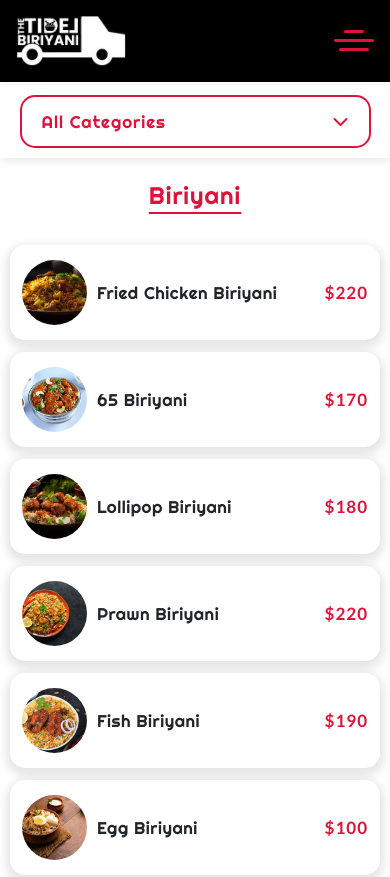
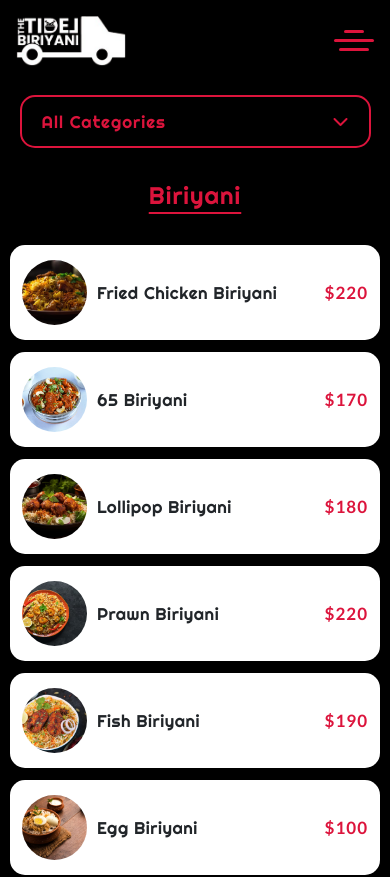
Before and after one commit to Ramanathan20032/Tidel-Briyani, a plain HTML site: page menu.html in a window 390 px wide. Shown: the top 877 px of the page. Drawn offline with nearby package versions, Linux system fonts and the light colour scheme; some packages are replaced by stand-ins of ours; a script that the page names is missing; a web font is replaced by a local one.

Commit message:
add : styles

```diff
--- a/menu.css
+++ b/menu.css
@@ -479,6 +479,7 @@ a {
 /* ! =============================================================== */
 .menu-wrapper {
   width: 100%;
+  background: var(--black-color);
 }
 
 .menu-wrapper .container {
@@ -605,9 +606,9 @@ a {
 /* ! filter */
 .filter-section {
   position: sticky;
-  top: 100px;
+  top: 98px;
   /* Adjust this value based on your navbar height */
-  background: var(--white-color);
+  background: var(--black-color);
   padding: 14px 0;
   padding-bottom: 8px;
   z-index: 3;
@@ -677,7 +678,7 @@ a {
   top: calc(100% + 5px);
   left: 0;
   right: 0;
-  background: var(--white-color);
+  background: var(--black-color);
   border-radius: 10px;
   box-shadow: 0 4px 15px rgba(0, 0, 0, 0.1);
   max-height: 100%;
@@ -704,6 +705,7 @@ a {
 }
 
 .dropdown-item:hover {
+  color: var(--white-color);
   background: rgba(220, 20, 60, 0.1);
 }
 
@@ -731,7 +733,6 @@ a {
   .filter-section {
     top: 100px;
     padding: 10px 0;
-    background: var(--white-color);
     box-shadow: 0 2px 10px rgba(0, 0, 0, 0.1);
   }
 
```
